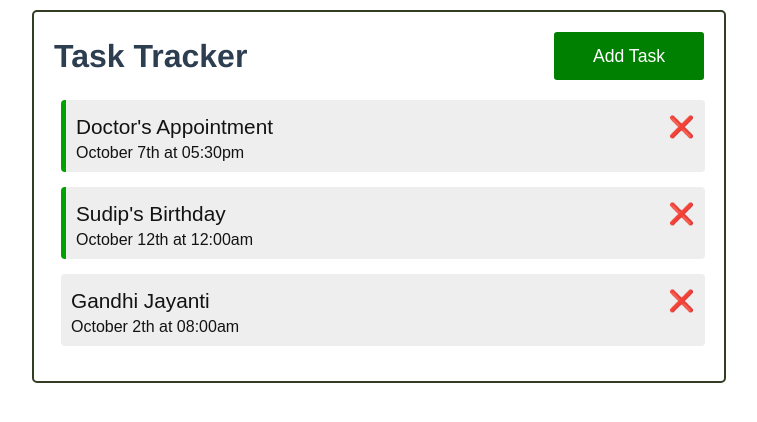
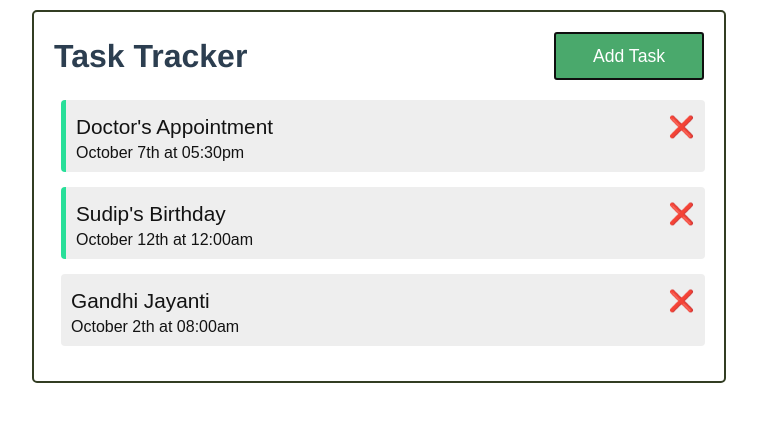
Before and after one commit to thevinitgupta/task-tracker, a Vue app: page / in a window 1280 px wide. Shown: the top 422 px of the page, without its empty margins (261-1018 px from the left). Built offline with nearby package versions, Linux system fonts and the light colour scheme.

Commit message:
work on dynamic UI for button

```diff
--- a/src/App.vue
+++ b/src/App.vue
@@ -1,6 +1,6 @@
 <template>
   <div class="container">
-    <Header @toggle-add-task="toggleAddTask" title="Task Tracker"/>
+    <Header @toggle-add-task="toggleAddTask" title="Task Tracker" :showAddTask="showAddTask" />
     <div v-show="showAddTask">
           <AddTask @add-task="addTask" />
     </div>
--- a/src/components/Button.vue
+++ b/src/components/Button.vue
@@ -25,7 +25,7 @@ export default {
         font-weight: 400;
         background-color: #08030cce;
         color: #fff;
-        border: none;
+        border: 2px solid #0f0f0f;
         border-radius: 3px;
         transition: all 350ms ease-in-out;
     }
--- a/src/components/Header.vue
+++ b/src/components/Header.vue
@@ -1,7 +1,7 @@
 <template>
     <header>
         <h1>{{title}}</h1>
-        <Button @toggle-add-task="$emit('toggle-add-task')" text="Add Task" color="green"/>
+        <Button  @toggle-add-task="$emit('toggle-add-task')" :text="showAddTask?'Close':'Add Task'" :color="showAddTask?'#FF2442' :'#4AA96C'"/>
     </header>
 </template>
 
@@ -19,7 +19,8 @@ export default {
      * }
      */
     props : {
-        title : String
+        title : String,
+        showAddTask : Boolean
     },
     components : {
         Button
--- a/src/components/Task.vue
+++ b/src/components/Task.vue
@@ -50,7 +50,7 @@ export default {
         justify-content: space-between;
     }
     .task.reminder {
-        border-left: solid 5px rgb(1, 161, 1);
+        border-left: solid 5px #28DF99;
     }
     .delete-task:hover {
         cursor: pointer;
```
